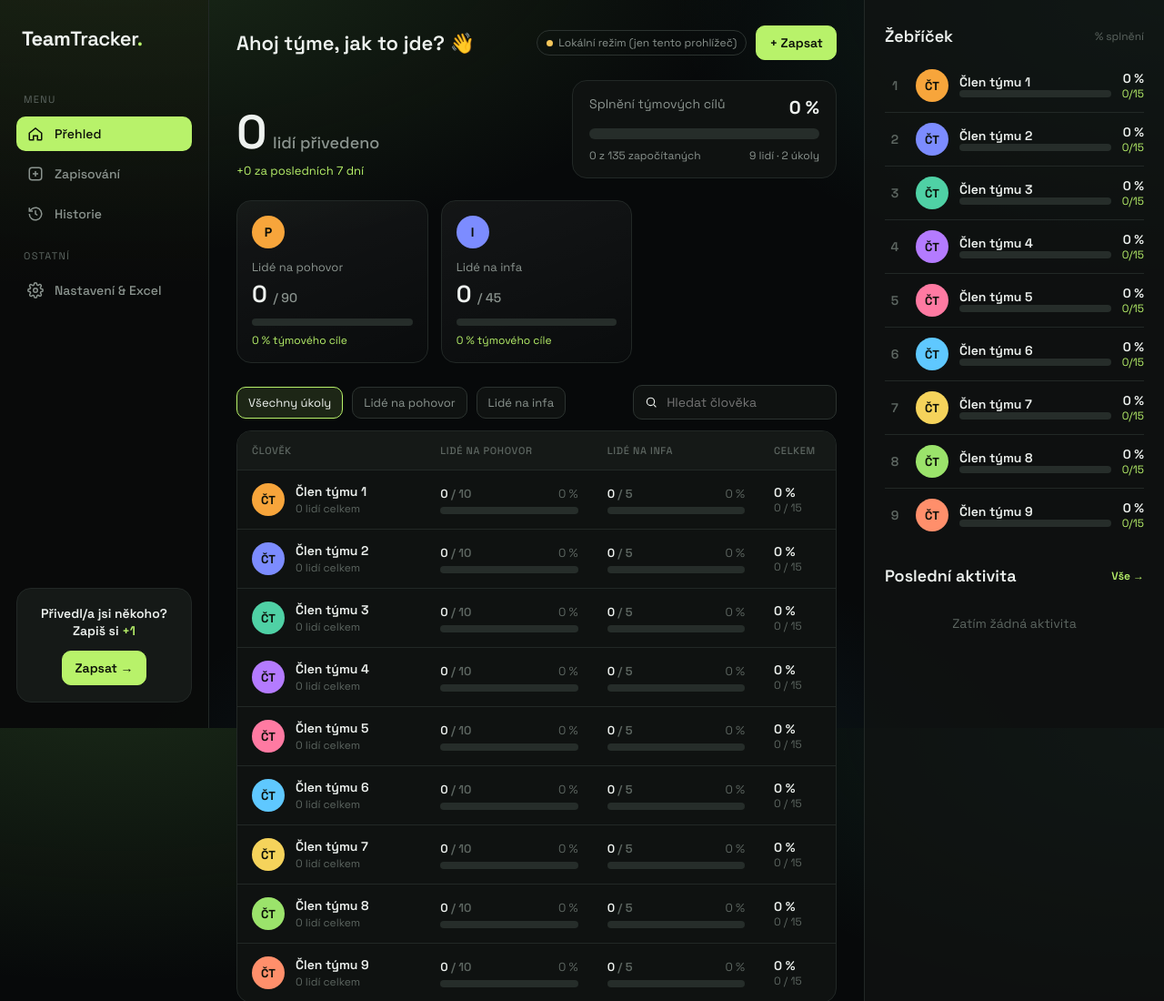
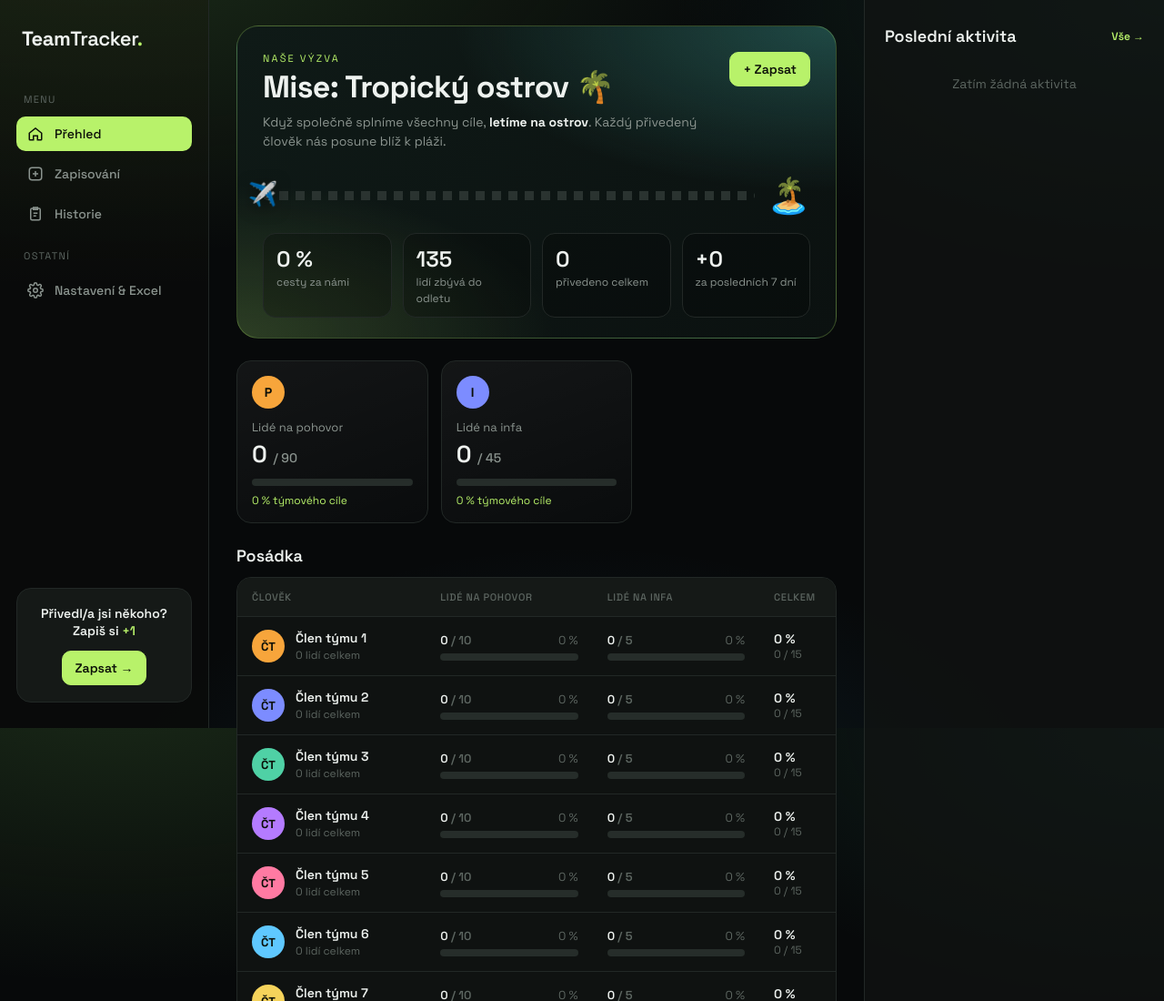
Before and after one commit to EsotericGrizzly/mojeproc, a plain HTML site: page index.html in a window 1280 px wide. Shown: the top 1100 px of the page at 91% size. Drawn offline with Linux system fonts and the light colour scheme.

Commit message:
Island challenge hero, drop leaderboard/filters/search, new history icon
Co-Authored-By: Claude Opus 5.5 <noreply@anthropic.com>
Claude-Session: https://claude.ai/code/session_01KM7i6wiLJSbdfrb4Xo7r4U

```diff
--- a/index.html
+++ b/index.html
@@ -134,6 +134,25 @@ pre.tpl{background:var(--panel2);border:1px solid var(--line2);border-radius:8px
 .tag{font-size:12px;border:1px solid var(--line2);border-radius:99px;padding:4px 6px 4px 10px;color:var(--muted);display:inline-flex;align-items:center;gap:6px}
 .tag button{background:none;border:0;color:var(--dim);padding:0 2px;font-size:14px;line-height:1}
 .tag button:hover{color:var(--red)}
+/* quest hero */
+.quest{position:relative;overflow:hidden;border-radius:24px;padding:28px 28px 22px;margin-bottom:24px;border:1px solid rgba(184,242,106,.25);
+  background:radial-gradient(600px 260px at 100% 0%,rgba(80,210,200,.28),transparent 70%),radial-gradient(500px 240px at 0% 100%,rgba(184,242,106,.18),transparent 70%),linear-gradient(135deg,#0f1a17,#0b1110)}
+.quest .qtop{display:flex;justify-content:space-between;gap:20px;align-items:flex-start}
+.kicker{font-size:11px;letter-spacing:.2em;text-transform:uppercase;color:var(--lime);margin-bottom:6px}
+.quest h1{margin:0;font-size:34px;letter-spacing:-.02em;line-height:1.1}
+.quest p{margin:10px 0 0;color:var(--muted);max-width:560px;line-height:1.5}
+.quest p b{color:var(--text)}
+.journey{display:flex;align-items:center;gap:14px;margin:30px 0 22px}
+.track{flex:1;height:10px;border-radius:99px;background:repeating-linear-gradient(90deg,#2a3330 0 10px,transparent 10px 18px);position:relative}
+.track>i{position:absolute;inset:0 auto 0 0;border-radius:99px;background:linear-gradient(90deg,var(--lime-d),var(--lime));box-shadow:0 0 18px rgba(184,242,106,.5);transition:width .6s}
+.plane{position:absolute;top:50%;transform:translate(-50%,-55%);font-size:26px;transition:left .6s;filter:drop-shadow(0 4px 8px rgba(0,0,0,.5))}
+.isle{font-size:38px;line-height:1}
+.qstats{display:grid;grid-template-columns:repeat(4,1fr);gap:12px}
+.qstats>div{background:rgba(0,0,0,.25);border:1px solid var(--line);border-radius:14px;padding:12px 14px}
+.qstats b{display:block;font-size:24px;font-weight:600}
+.qstats span{color:var(--muted);font-size:12px}
+.h2{font-size:18px;font-weight:600;margin:0 0 12px}
+@media (max-width:820px){.quest{padding:20px}.quest h1{font-size:26px}.quest .qtop{flex-direction:column}.qstats{grid-template-columns:1fr 1fr}}
 /* zapis view */
 .picker{display:flex;flex-wrap:wrap;gap:10px;margin-bottom:22px}
 .pick{display:flex;align-items:center;gap:10px;padding:8px 14px 8px 8px;border-radius:99px;border:1px solid var(--line2);background:var(--panel);font-weight:500}
@@ -183,7 +202,7 @@ pre.tpl{background:var(--panel2);border:1px solid var(--line2);border-radius:8px
     <div class="navh">Menu</div>
     <a class="nav" href="#prehled" data-view="prehled"><svg viewBox="0 0 24 24" fill="none" stroke="currentColor" stroke-width="2"><path d="M3 11l9-7 9 7v9a1 1 0 0 1-1 1h-5v-6H9v6H4a1 1 0 0 1-1-1z"/></svg><span>Přehled</span></a>
     <a class="nav" href="#zapis" data-view="zapis"><svg viewBox="0 0 24 24" fill="none" stroke="currentColor" stroke-width="2"><rect x="3" y="3" width="18" height="18" rx="4"/><path d="M12 8v8M8 12h8"/></svg><span>Zapisování</span></a>
-    <a class="nav" href="#historie" data-view="historie"><svg viewBox="0 0 24 24" fill="none" stroke="currentColor" stroke-width="2"><path d="M3 12a9 9 0 1 0 3-6.7L3 8"/><path d="M3 3v5h5M12 7v5l3 2"/></svg><span>Historie</span></a>
+    <a class="nav" href="#historie" data-view="historie"><svg viewBox="0 0 24 24" fill="none" stroke="currentColor" stroke-width="2"><rect x="5" y="4" width="14" height="17" rx="2"/><path d="M9 2.5h6v3H9z"/><path d="M9 11h6M9 15h4"/></svg><span>Historie</span></a>
     <div class="navh">Ostatní</div>
     <a class="nav" href="#nastaveni" data-view="nastaveni"><svg viewBox="0 0 24 24" fill="none" stroke="currentColor" stroke-width="2"><circle cx="12" cy="12" r="3"/><path d="M19.4 15a1.7 1.7 0 0 0 .3 1.8l.1.1a2 2 0 1 1-2.8 2.8l-.1-.1a1.7 1.7 0 0 0-1.8-.3 1.7 1.7 0 0 0-1 1.5V21a2 2 0 1 1-4 0v-.1a1.7 1.7 0 0 0-1.1-1.5 1.7 1.7 0 0 0-1.8.3l-.1.1a2 2 0 1 1-2.8-2.8l.1-.1a1.7 1.7 0 0 0 .3-1.8 1.7 1.7 0 0 0-1.5-1H3a2 2 0 1 1 0-4h.1a1.7 1.7 0 0 0 1.5-1.1 1.7 1.7 0 0 0-.3-1.8l-.1-.1a2 2 0 1 1 2.8-2.8l.1.1a1.7 1.7 0 0 0 1.8.3H9a1.7 1.7 0 0 0 1-1.5V3a2 2 0 1 1 4 0v.1a1.7 1.7 0 0 0 1 1.5 1.7 1.7 0 0 0 1.8-.3l.1-.1a2 2 0 1 1 2.8 2.8l-.1.1a1.7 1.7 0 0 0-.3 1.8V9a1.7 1.7 0 0 0 1.5 1H21a2 2 0 1 1 0 4h-.1a1.7 1.7 0 0 0-1.5 1z"/></svg><span>Nastavení &amp; Excel</span></a>
     <div class="promo">
@@ -298,8 +317,7 @@ function render(){
 }
 
 function header(title,extra){
-  const badge=state.mode==="shared"?`<span class="badge"><i></i>Sdílené živě</span>`:`<span class="badge local"><i></i>Lokální režim (jen tento prohlížeč)</span>`;
-  return`<div class="top"><h1>${title}</h1><div style="display:flex;gap:10px;align-items:center">${badge}${extra||""}</div></div>`+
+  return`<div class="top"><h1>${title}</h1><div style="display:flex;gap:10px;align-items:center">${extra||""}</div></div>`+
     (state.stale?`<div class="note">Data nemusí být aktuální – čekám na spojení se serverem.</div>`:"")+
     (state.readOnly?`<div class="note">Máš jen čtecí přístup. Pro přidávání požádej vlastníka o úroveň Contributor.</div>`:"");
 }
@@ -311,18 +329,13 @@ function viewDashboard(){
   ps.forEach(p=>{const s=personStats(p,ms,cm);tD+=s.done;tT+=s.target});
   const teamPct=pct(tD,tT);
   const week=state.entries.filter(e=>Date.now()-(e.at||0)<7*864e5).length;
-  const visMs=ui.filter==="all"?ms:ms.filter(m=>m.id===ui.filter);
-  const q=ui.q.trim().toLowerCase();
-  const rows=ps.filter(p=>!q||String(p.name).toLowerCase().includes(q));
+  const visMs=ms,rows=ps;
 
   const cards=ms.map((m,i)=>{
     let d=0,t=0;ps.forEach(p=>{const tt=tgt(p,m);d+=cm[p.id+"|"+m.id]||0;t+=tt});
     const p=pct(d,t);
     return`<div class="card"><div class="ic" style="background:${PALETTE[i%PALETTE.length]}">${esc(((String(m.name).trim().split(/\s+/).pop())||"?")[0].toUpperCase())}</div>
       <div class="lbl">${esc(m.name)}</div><div class="val">${d} <small>/ ${t}</small></div>${bar(p)}<div class="pct">${p} % týmového cíle</div></div>`}).join("");
-
-  const chips=`<button class="chip ${ui.filter==="all"?"on":""}" data-act="filter" data-id="all">Všechny úkoly</button>`+
-    ms.map(m=>`<button class="chip ${ui.filter===m.id?"on":""}" data-act="filter" data-id="${esc(m.id)}">${esc(m.name)}</button>`).join("");
 
   const body=rows.map(p=>{
     const s=personStats(p,ms,cm),col=colorFor(p.id,ps);
@@ -332,27 +345,33 @@ function viewDashboard(){
       return`<td class="goal"><div class="gt"><b>${d}${t?` <span>/ ${t}</span>`:""}</b><span>${t?pct(d,t)+" %":""}</span></div>
         ${bar(t?pct(d,t):100)}</td>`}).join("");
     return`<tr class="ov-row" data-act="goPerson" data-p="${esc(p.id)}" title="Otevřít v Zapisování"><td><div class="who"><div class="av" style="background:${col}">${esc(initials(p.name))}</div><div><b>${esc(p.name)}</b><span>${s.raw} ${lidi(s.raw)} celkem</span></div></div></td>${goals}
-      <td class="tot">${s.pct} %<small>${s.done} / ${s.target}</small></td></tr>`}).join("")||`<tr><td colspan="${visMs.length+2}" class="empty">Nikdo neodpovídá hledání.</td></tr>`;
+      <td class="tot">${s.pct} %<small>${s.done} / ${s.target}</small></td></tr>`}).join("")||`<tr><td colspan="${visMs.length+2}" class="empty">Zatím nikdo</td></tr>`;
 
-  return header("Ahoj týme, jak to jde? 👋",`<a class="btn pri" href="#zapis" style="text-decoration:none">+ Zapsat</a>`)+`
-  <div class="hero">
-    <div><div class="big">${total}<small>${lidi(total)} přivedeno</small></div><div class="sub">+${week} za posledních 7 dní</div></div>
-    <div class="teambar"><div class="row"><span>Splnění týmových cílů</span><b>${teamPct} %</b></div>${bar(teamPct,"lg")}<div class="row" style="margin:10px 0 0;font-size:12px"><span>${tD} z ${tT} započítaných</span><span>${ps.length} lidí · ${ms.length} úkoly</span></div></div>
-  </div>
+  const left=Math.max(0,tT-tD);
+  return`<section class="quest">
+    <div class="qtop"><div><div class="kicker">Naše výzva</div><h1>Mise: Tropický ostrov 🌴</h1>
+      <p>Když společně splníme všechny cíle, <b>letíme na ostrov</b>. Každý přivedený člověk nás posune blíž k pláži.</p></div>
+      <a class="btn pri" href="#zapis" style="text-decoration:none;white-space:nowrap">+ Zapsat</a></div>
+    <div class="journey"><div class="track"><i style="width:${teamPct}%"></i><span class="plane" style="left:${teamPct}%">✈️</span></div><span class="isle">🏝️</span></div>
+    <div class="qstats">
+      <div><b>${teamPct} %</b><span>cesty za námi</span></div>
+      <div><b>${left}</b><span>${left?"lidí zbývá do odletu":"MISE SPLNĚNA – balte kufry!"}</span></div>
+      <div><b>${total}</b><span>přivedeno celkem</span></div>
+      <div><b>+${week}</b><span>za posledních 7 dní</span></div>
+    </div>
+  </section>`+(state.stale||state.readOnly?header(""):"")+`
   <div class="cards">${cards}</div>
-  <div class="toolbar">${chips}<label class="search"><svg width="16" height="16" viewBox="0 0 24 24" fill="none" stroke="currentColor" stroke-width="2"><circle cx="11" cy="11" r="7"/><path d="M21 21l-4-4"/></svg><input id="q" placeholder="Hledat člověka" value="${esc(ui.q)}"></label></div>
+  <h2 class="h2">Posádka</h2>
   <div class="tbl"><table><thead><tr><th>Člověk</th>${visMs.map(m=>`<th>${esc(m.name)}</th>`).join("")}<th>Celkem</th></tr></thead><tbody>${body}</tbody></table></div>`;
 }
 
 function viewRight(){
   const ms=metrics(),ps=people(),cm=countMap();
   const pmap=Object.fromEntries(ps.map(p=>[p.id,p])),mmap=Object.fromEntries(ms.map(m=>[m.id,m]));
-  const ranked=ps.map(p=>({p,s:personStats(p,ms,cm)})).sort((a,b)=>b.s.pct-a.s.pct||b.s.raw-a.s.raw);
-  const lb=ranked.map((r,i)=>`<div class="li" data-act="goPerson" data-p="${esc(r.p.id)}" style="cursor:pointer"><div class="rank">${i+1}</div><div class="av" style="background:${colorFor(r.p.id,ps)}">${esc(initials(r.p.name))}</div><div class="mid"><b>${esc(r.p.name)}</b>${bar(r.s.pct)}</div><div class="r">${r.s.pct} %<small>${r.s.done}/${r.s.target}</small></div></div>`).join("")||`<div class="empty">Zatím nikdo</div>`;
   const recent=[...state.entries].sort((a,b)=>(b.at||0)-(a.at||0)).slice(0,8).map(e=>{
     const p=pmap[e.personId],m=mmap[e.metricId];
     return`<div class="li"><div class="av" style="background:${colorFor(e.personId,ps)}">${esc(initials(p?p.name:"?"))}</div><div class="mid"><b>${esc(p?p.name:"Smazaný člověk")}</b><span>${esc(m?m.name:"?")}${e.label?" · "+esc(e.label):""}</span></div><div class="r" style="color:var(--lime)">+1<small style="color:var(--dim)">${ago(e.at||0)}</small></div></div>`}).join("")||`<div class="empty">Zatím žádná aktivita</div>`;
-  return`<section><h2>Žebříček <span>% splnění</span></h2>${lb}</section><section><h2>Poslední aktivita <a href="#historie" style="font-size:12px;color:var(--lime);text-decoration:none">Vše →</a></h2>${recent}</section>`;
+  return`<section><h2>Poslední aktivita <a href="#historie" style="font-size:12px;color:var(--lime);text-decoration:none">Vše →</a></h2>${recent}</section>`;
 }
 
 function viewEntry(){
```
